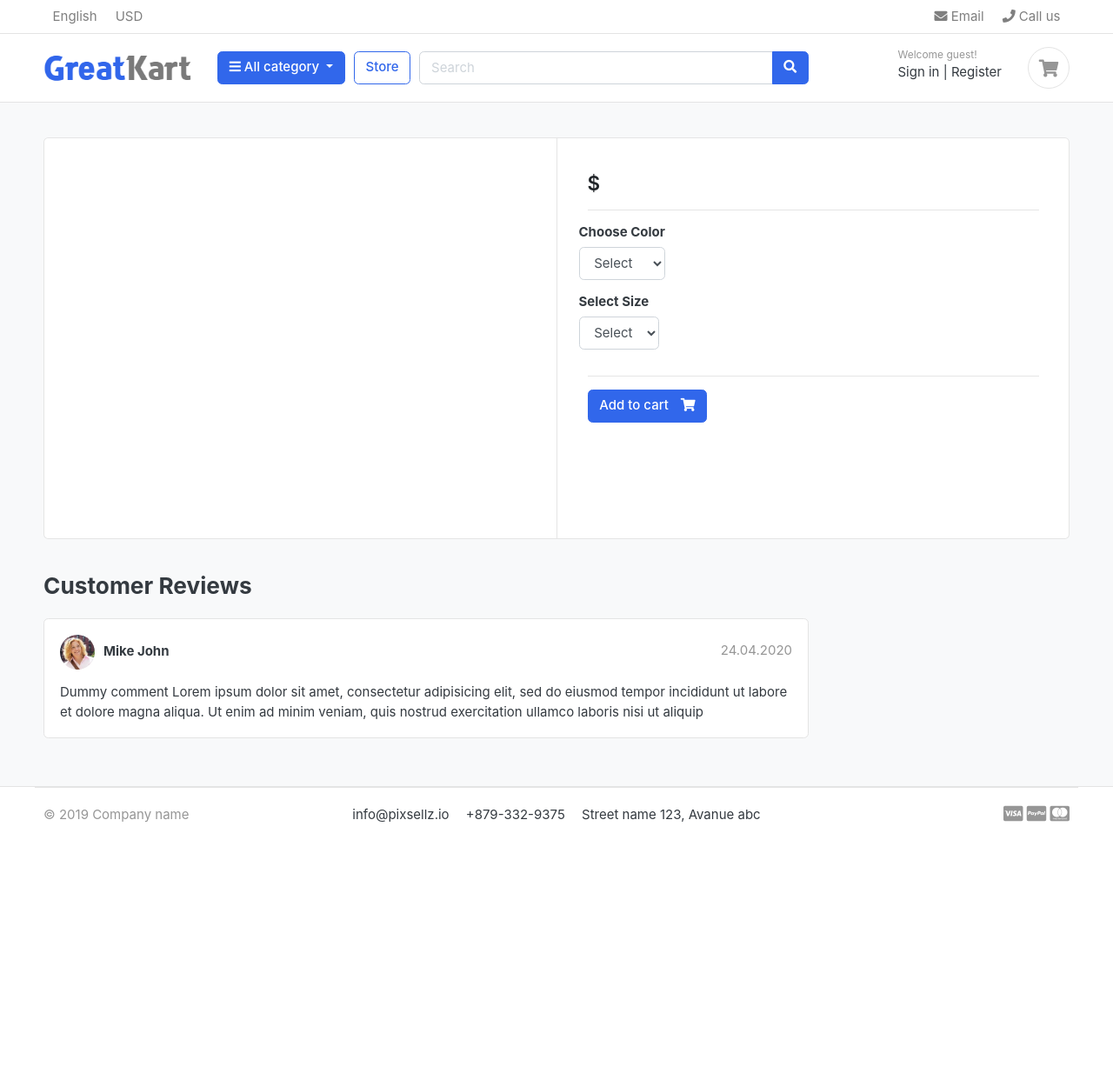
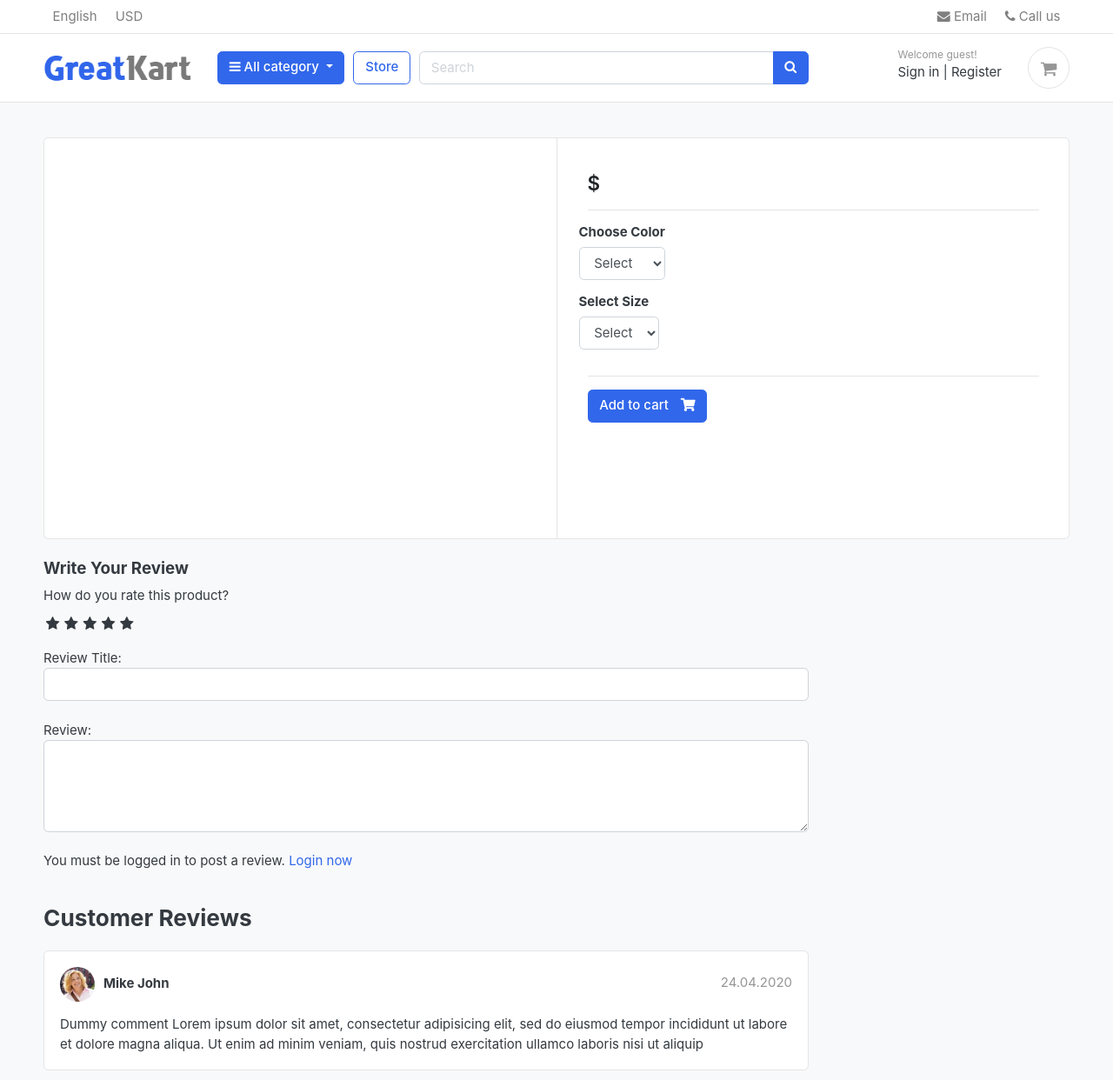
Before and after one commit to okanbagci/greatkart-django, a Django app: template templates/store/product_detail.html in a window 1280 px wide. Shown: the top 1242 px of the page at 87% size. Before the commit the page ends 946 px from the top, so only its background shows below. Run offline with Django 3.2, Linux system fonts and the light colour scheme; the template is opened without the code that fills it, so the values that code supplies are empty; some libraries are stand-ins or nearby versions; some web fonts are replaced.

Commit message:
review and rating system added.

```diff
--- /dev/null
+++ b/greatkart/static/css/custom.css
@@ -0,0 +1,41 @@
+.rate > input{
+    display : none;
+}
+
+.rate{
+    display: inline-block;
+    border: 0;
+}
+
+.rate > label {
+    float: right;
+}
+
+/* Showing the stars */
+.rate > label:before{
+    display: inline-block;
+    font-size: 1.1rem;
+    font-family: FontAwesome;
+    content: "\f005";
+    margin: 0;
+    padding: 0.3rem .2rem;
+    cursor: pointer;
+}
+
+/* Half Star */
+.rate .half:before{
+    content: "\f089";
+    position: absolute;
+    padding-right: 0;
+}
+
+/* Click and hover */
+input:checked ~ label, label:hover ~ label{
+  color: #ffb503;
+}
+
+/* hover hightlight */
+input:checked + label:hover, input:checked ~ label:hover,input:checked ~ label:hover ~ label,
+label:hover ~ input:checked ~ label{
+  color: #cc9000;
+}
--- a/store/admin.py
+++ b/store/admin.py
@@ -1,5 +1,5 @@
 from django.contrib import admin
-from .models import Product, Variation
+from .models import Product, Variation, ReviewRating
 
 
 class ProductAdmin(admin.ModelAdmin):
@@ -16,3 +16,4 @@ class VariationAdmin(admin.ModelAdmin):
 # Register your models here.
 admin.site.register(Product, ProductAdmin)
 admin.site.register(Variation, VariationAdmin)
+admin.site.register(ReviewRating)
--- a/store/urls.py
+++ b/store/urls.py
@@ -7,4 +7,5 @@ urlpatterns = [
     path('category/<slug:category_slug>/', views.store, name='products_by_category'),
     path('category/<slug:category_slug>/<slug:product_slug>', views.product_detail, name='product_detail'),
     path('search/', views.search, name='search'),
+    path('submit_review/<int:product_id>/', views.submit_review, name='submit_review'),
 ]
--- a/templates/base.html
+++ b/templates/base.html
@@ -24,6 +24,9 @@
 <!-- custom style -->
 <link href="{% static 'css/ui.css' %}" rel="stylesheet" type="text/css"/>
 <link href="{% static 'css/responsive.css' %}" rel="stylesheet" media="only screen and (max-width: 1200px)" />
+
+<link href="{% static 'css/custom.css' %}" rel="stylesheet" type="text/css"/>
+    <link rel="stylesheet" href="https://cdnjs.cloudflare.com/ajax/libs/font-awesome/4.7.0/css/font-awesome.min.css" />
 
 <!-- custom javascript -->
 <script src="{% static 'js/script.js' %}" type="text/javascript"></script>
--- a/templates/store/product_detail.html
+++ b/templates/store/product_detail.html
@@ -73,11 +73,46 @@
 <div class="row">
 			<div class="col-md-9">
 
+
+	<form action="{% url 'submit_review' single_product.id %}" method="post">
+		{% csrf_token %}
+		<h5>Write Your Review</h5>
+		<div>
+			<!--Rating stars-->
+			<label>How do you rate this product?</label>
+			<br>
+			<div class="rate">
+				<input type="radio" name="rating" id="rating10" value="5" required /><label for="rating10" title="5"></label>
+				<input type="radio" name="rating" id="rating9" value="4.5" required /><label for="rating9" title="4.5" class="half"></label>
+				<input type="radio" name="rating" id="rating8" value="4" required /><label for="rating8" title="4"></label>
+				<input type="radio" name="rating" id="rating7" value="3.5" required /><label for="rating7" title="3.5" class="half"></label>
+				<input type="radio" name="rating" id="rating6" value="3" required /><label for="rating6" title="3"></label>
+				<input type="radio" name="rating" id="rating5" value="2.5" required /><label for="rating5" title="2.5" class="half"></label>
+				<input type="radio" name="rating" id="rating4" value="2" required /><label for="rating4" title="2"></label>
+				<input type="radio" name="rating" id="rating3" value="1.5" required /><label for="rating3" title="1.5" class="half"></label>
+				<input type="radio" name="rating" id="rating2" value="1" required /><label for="rating2" title="1"></label>
+				<input type="radio" name="rating" id="rating1" value="0.5" required /><label for="rating1" title="0.5" class="half"></label>
+			</div>
+			<br>
+			Review Title:
+			<input type="text" class="form-control" name="subject">
+			<br>
+			Review:
+			<textarea name="review" rows="4" class="form-control"></textarea>
+			<br>
+			{% if user.is_authenticated %}
+				<input type="submit" value="Submit Review" class="btn btn-primary">
+			{% else %}
+				<p>You must be logged in to post a review. <span><a href="{% url 'login' %}">Login now</a> </span></p>
+			{% endif %}
+		</div>
+		{% include 'includes/alerts.html' %}
+	</form>
+	<br>
 	<header class="section-heading">
 		<h3>Customer Reviews </h3>
 
 	</header>
-
 	<article class="box mb-3">
 		<div class="icontext w-100">
 			<img src="{% static './images/avatars/avatar1.jpg' %}" class="img-xs icon rounded-circle">
```
Also changed, not shown: store/forms.py (added, +8 -0 lines), store/models.py (+16 -0 lines), store/views.py (+28 -2 lines), store/migrations/0003_reviewrating.py (added).
